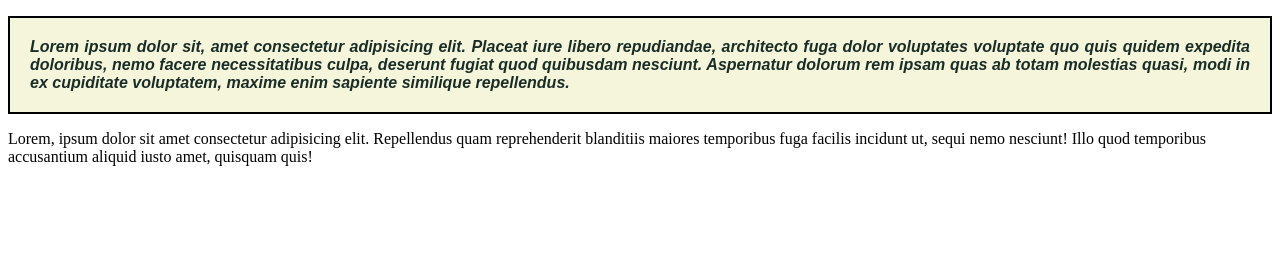
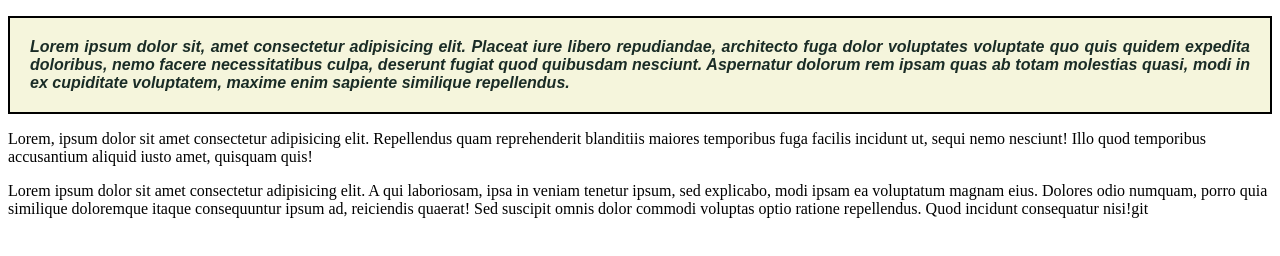
Before and after one commit to km-didarul/CSS-01, a plain HTML site: page index.html in a window 1280 px wide. Drawn offline with Linux system fonts and the light colour scheme.

Commit message:
added para

```diff
--- a/index.html
+++ b/index.html
@@ -16,5 +16,6 @@
     <!-- inline css -->
 
     <p>Lorem, ipsum dolor sit amet consectetur adipisicing elit. Repellendus quam reprehenderit blanditiis maiores temporibus fuga facilis incidunt ut, sequi nemo nesciunt! Illo quod temporibus accusantium aliquid iusto amet, quisquam quis!</p>
+    <p>Lorem ipsum dolor sit amet consectetur adipisicing elit. A qui laboriosam, ipsa in veniam tenetur ipsum, sed explicabo, modi ipsam ea voluptatum magnam eius. Dolores odio numquam, porro quia similique doloremque itaque consequuntur ipsum ad, reiciendis quaerat! Sed suscipit omnis dolor commodi voluptas optio ratione repellendus. Quod incidunt consequatur nisi!git</p>
 </body>
 </html>
```
